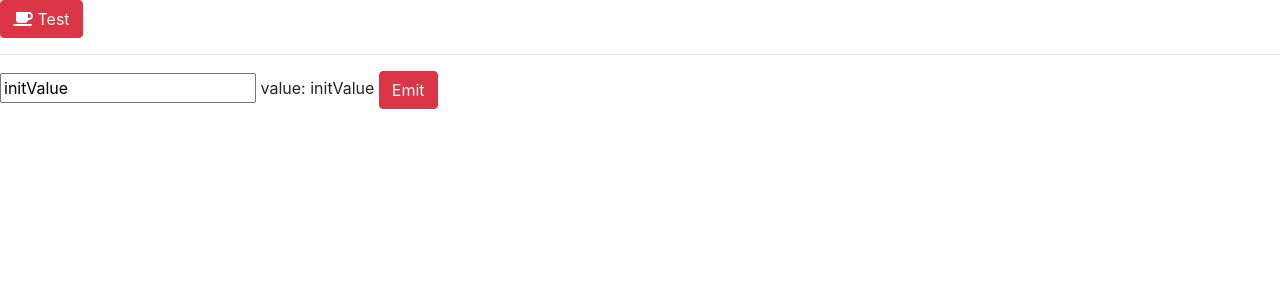
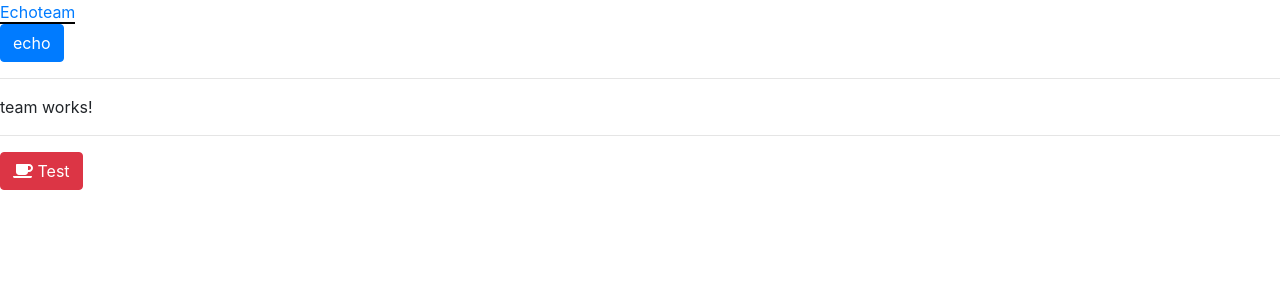
Before and after one commit to jkatnik/powtorki-ng, an Angular app: page /team in a window 1280 px wide. Shown: the top 300 px of the page. Built offline with nearby package versions, Linux system fonts and the light colour scheme.

Commit message:
prosty routing - rozwiązanie

```diff
--- a/src/app/app.component.css
+++ b/src/app/app.component.css
@@ -0,0 +1,3 @@
+.active {
+    border-bottom: 2px solid black;
+}
--- a/src/app/app.component.html
+++ b/src/app/app.component.html
@@ -1,6 +1,11 @@
+<a routerLink="" routerLinkActive="active" [routerLinkActiveOptions]="{extact: true}">Echo</a>
+<a routerLink="team" routerLinkActive="active">team</a>
+<br>
+<button type="button" class="btn btn-primary" (click)="gotoEcho()">echo</button>
+<hr>
+<router-outlet></router-outlet>
+<hr>
 <button class="btn btn-danger">
   <fa-icon [icon]="faCoffee"></fa-icon>
   Test
 </button>
-<hr/>
-<app-echo [myValue]="'initValue'" (myValueUpdated)="alert($event)"></app-echo>
--- a/src/app/app.component.ts
+++ b/src/app/app.component.ts
@@ -1,4 +1,5 @@
 import { Component } from '@angular/core';
+import { Router } from '@angular/router';
 import { faCoffee } from '@fortawesome/free-solid-svg-icons';
 
 
@@ -10,8 +11,13 @@ import { faCoffee } from '@fortawesome/free-solid-svg-icons';
 export class AppComponent {
   faCoffee = faCoffee;
 
+  constructor(private router: Router) { }
+
   alert($event): void {
     window.alert($event);
   }
 
+  gotoEcho(): void {
+    this.router.navigate(['echo']);
+  }
 }
--- /dev/null
+++ b/src/app/not-found/not-found.component.html
@@ -0,0 +1,3 @@
+<p>
+  not-found works!
+</p>
--- /dev/null
+++ b/src/app/not-found/not-found.component.ts
@@ -0,0 +1,15 @@
+import { Component, OnInit } from '@angular/core';
+
+@Component({
+  selector: 'app-not-found',
+  templateUrl: './not-found.component.html',
+  styleUrls: ['./not-found.component.css']
+})
+export class NotFoundComponent implements OnInit {
+
+  constructor() { }
+
+  ngOnInit() {
+  }
+
+}
--- /dev/null
+++ b/src/app/team/team.component.html
@@ -0,0 +1,3 @@
+<p>
+  team works!
+</p>
--- /dev/null
+++ b/src/app/team/team.component.ts
@@ -0,0 +1,15 @@
+import { Component, OnInit } from '@angular/core';
+
+@Component({
+  selector: 'app-team',
+  templateUrl: './team.component.html',
+  styleUrls: ['./team.component.css']
+})
+export class TeamComponent implements OnInit {
+
+  constructor() { }
+
+  ngOnInit() {
+  }
+
+}
```
Also changed, not shown: src/app/app-routing/app-routing.module.ts (added, +34 -0 lines), src/app/app.module.ts (+9 -3 lines), src/app/not-found/not-found.component.css (added), src/app/team/team.component.css (added), 1 other file (tests, documents, lock files or other folders).
